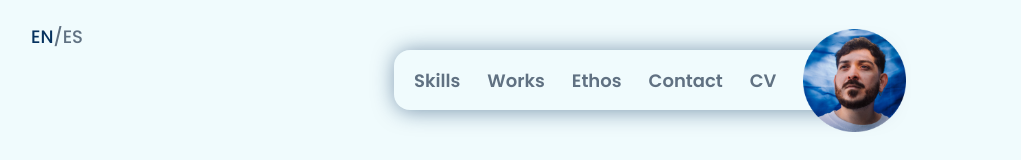
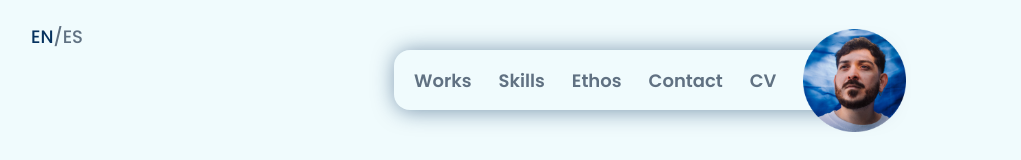
Before and after one commit to cero-vivo/luis-espinoza-porfolio, a Next.js app: page /en in a window 1280 px wide. Shown: the top 160 px of the page, without its empty margins (1-1022 px from the left). Built offline with nearby package versions, Linux system fonts and the light colour scheme.

Commit message:
re order

```diff
--- a/app/[locale]/page.tsx
+++ b/app/[locale]/page.tsx
@@ -10,8 +10,8 @@ export default function Home() {
 	return (
 		<main>
 			<Landing />
+			<Works/>
 			<Skills/>
-			<Works/>
 			<Ethos />
 			<Footer/>
 		</main>
--- a/model/landing-store.tsx
+++ b/model/landing-store.tsx
@@ -26,12 +26,12 @@ export const useLandingStore = create<LandingUIState>()((set, get) => ({
 	setActionSection: (section: Sections) => set({ actionSection: section }),
 	links: [
 		{
+			sectionId: Sections.WORKS,
+			text: "works"
+		},
+		{
 			sectionId: Sections.SKILLS,
 			text: "skills"
-		},
-		{
-			sectionId: Sections.WORKS,
-			text: "works"
 		},
 		{
 			sectionId: Sections.ETHOS,
```
